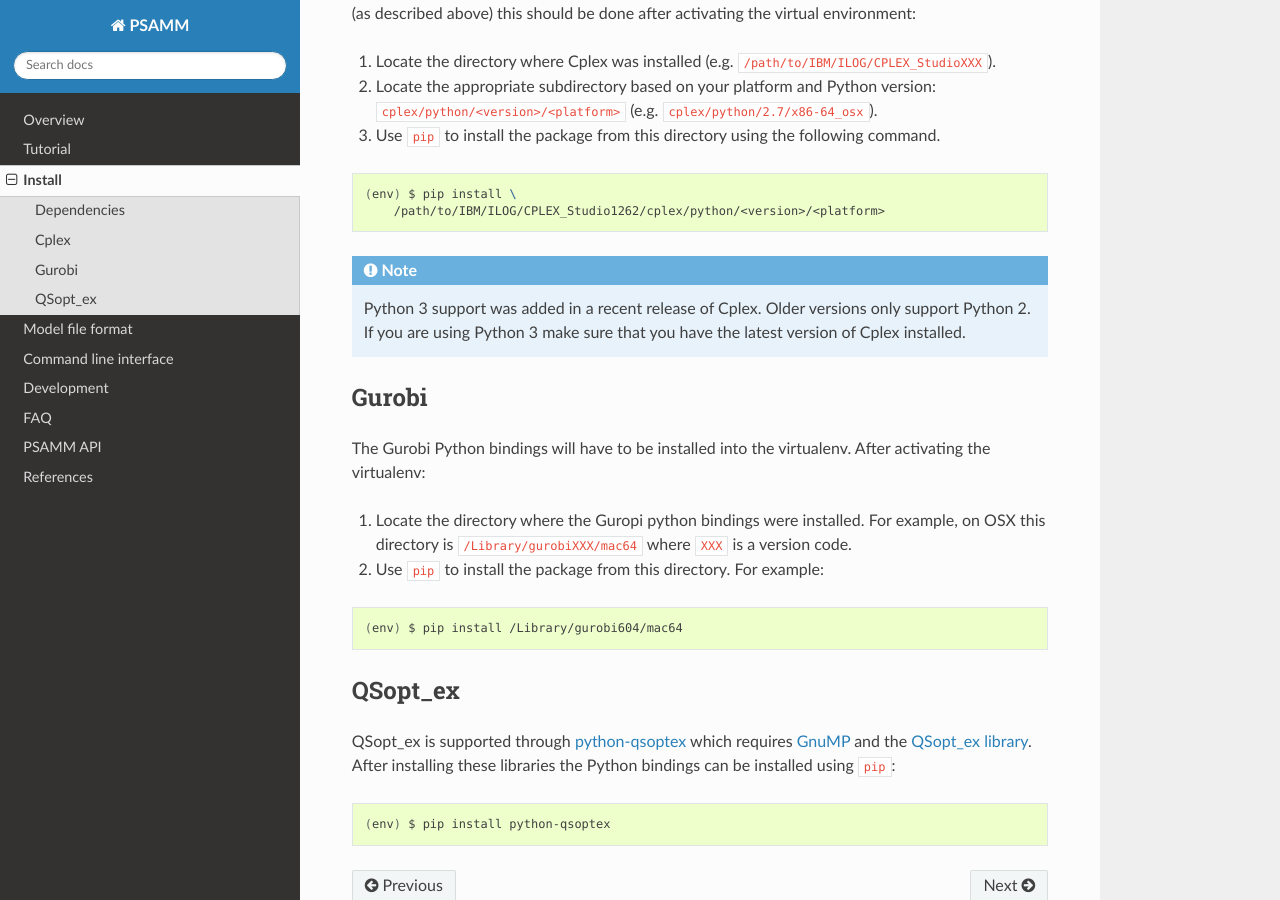
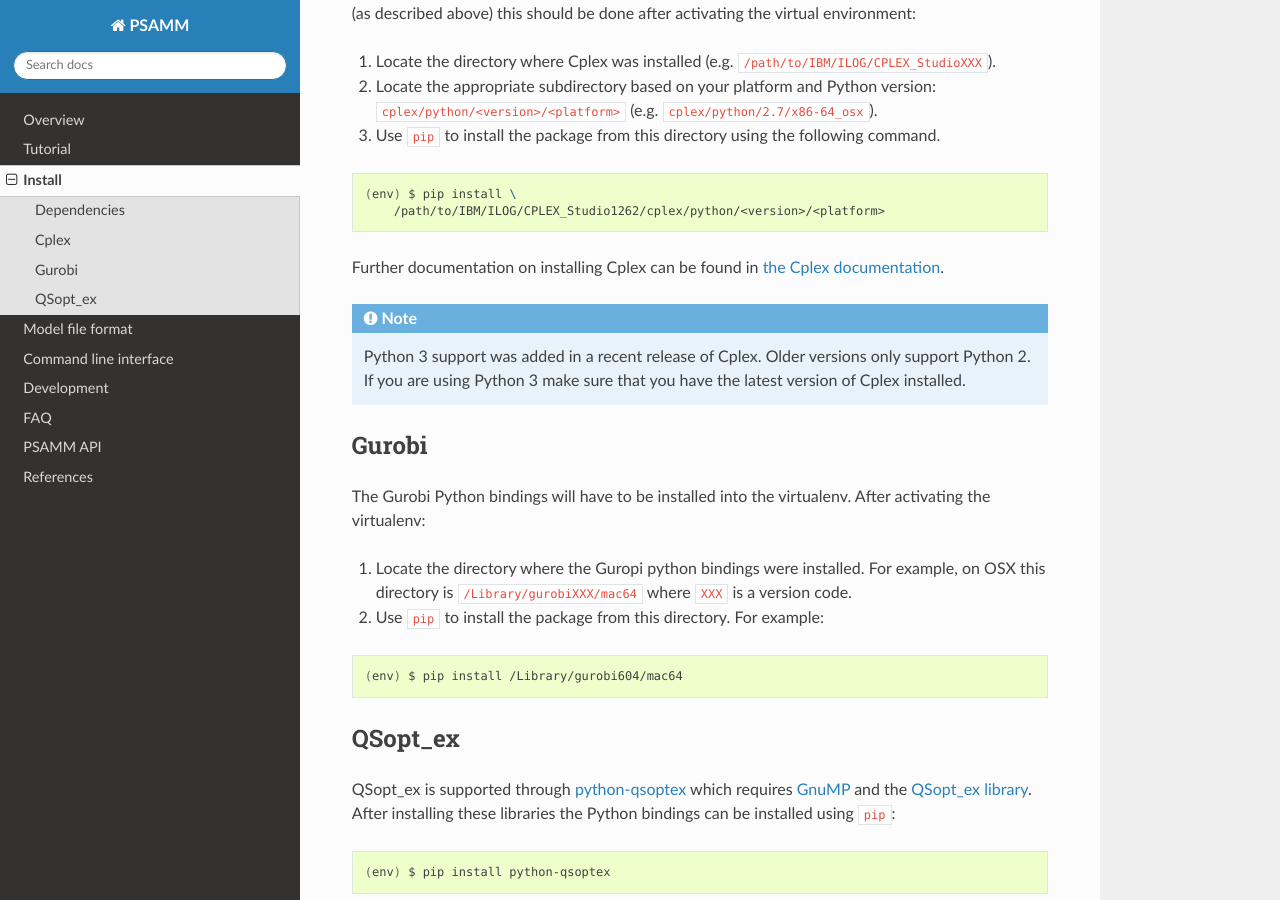
Before and after one commit to zhanglab/psamm, a Sphinx documentation site: the page built from docs/install.rst, in a window 1280 px wide and 900 px high, scrolled down 1133 px. Built offline with Sphinx 7.4.7 and the Read the Docs theme 2.0.0, drawn with Linux system fonts in a browser that asks for light colours; the version number could not be read and is left out.

Commit message:
docs: Add link to Cplex install instructions

```diff
--- a/docs/install.rst
+++ b/docs/install.rst
@@ -68,6 +68,9 @@
     (env) $ pip install \
         /path/to/IBM/ILOG/CPLEX_Studio1262/cplex/python/<version>/<platform>
 
+Further documentation on installing Cplex can be found in
+`the Cplex documentation <http://www-01.ibm.com/support/docview.wss?uid=swg21444285>`_.
+
 .. note::
 
     Python 3 support was added in a recent release of Cplex. Older versions
```
